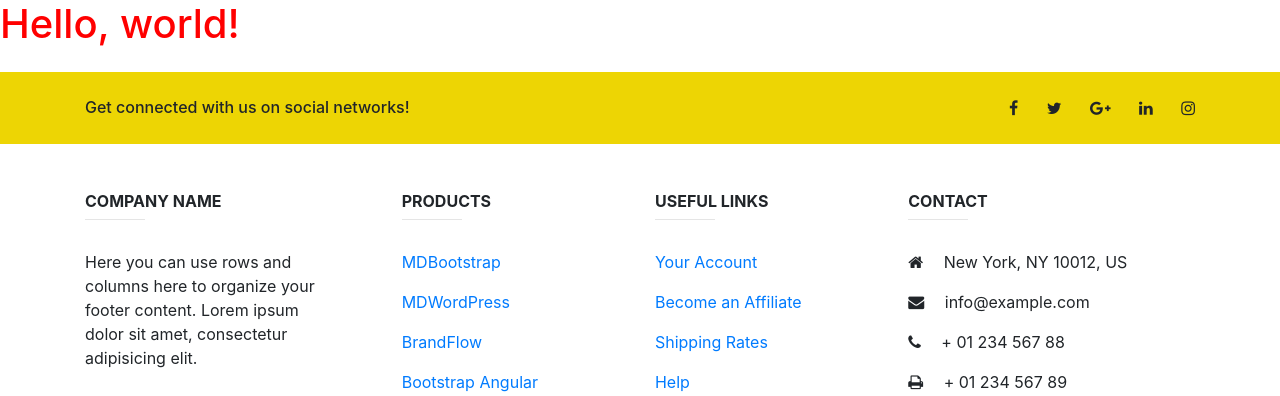
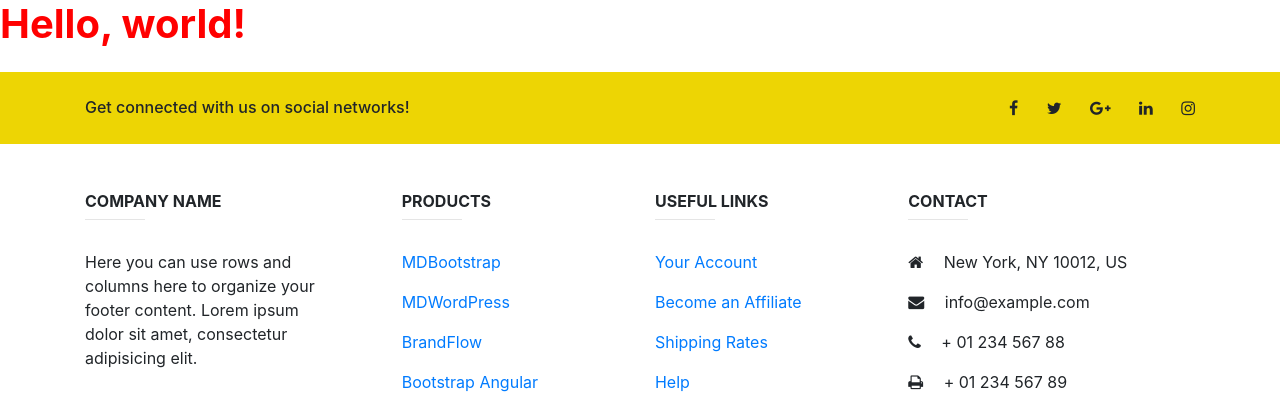
Before and after one commit to dillonfr/dublinbusapp, a Django app: page / in a window 1280 px wide. Shown: the part 56-452 px from the top of the page. Run offline with Django 3.2, Linux system fonts and the light colour scheme; some libraries are stand-ins or nearby versions.

Commit message:
linking custom css file to django

```diff
--- /dev/null
+++ b/dublinbusapp/static/css/style.css
@@ -0,0 +1,4 @@
+h1 {
+	color: red;
+	font-weight: bold;
+}
--- a/dublinbusapp/templates/index.html
+++ b/dublinbusapp/templates/index.html
@@ -1,3 +1,4 @@
+{% load static %}
 <!doctype html>
 <html lang="en">
   <head>
@@ -8,7 +9,7 @@
     <!-- Bootstrap CSS -->
     <link rel="stylesheet" href="https://maxcdn.bootstrapcdn.com/bootstrap/4.0.0/css/bootstrap.min.css" integrity="sha384-Gn5384xqQ1aoWXA+058RXPxPg6fy4IWvTNh0E263XmFcJlSAwiGgFAW/dAiS6JXm" crossorigin="anonymous">
     <link href="http://maxcdn.bootstrapcdn.com/font-awesome/4.1.0/css/font-awesome.min.css" rel="stylesheet">
-    <link href='style.css' rel='stylesheet' type='text/css'>
+    <link href="{% static "css/style.css" %}" rel="stylesheet">
 
     <title>Hello, world!</title>
   </head>
```
Also changed, not shown: dublinbusapp/dublinbusapp/settings.py (+7 -0 lines).
